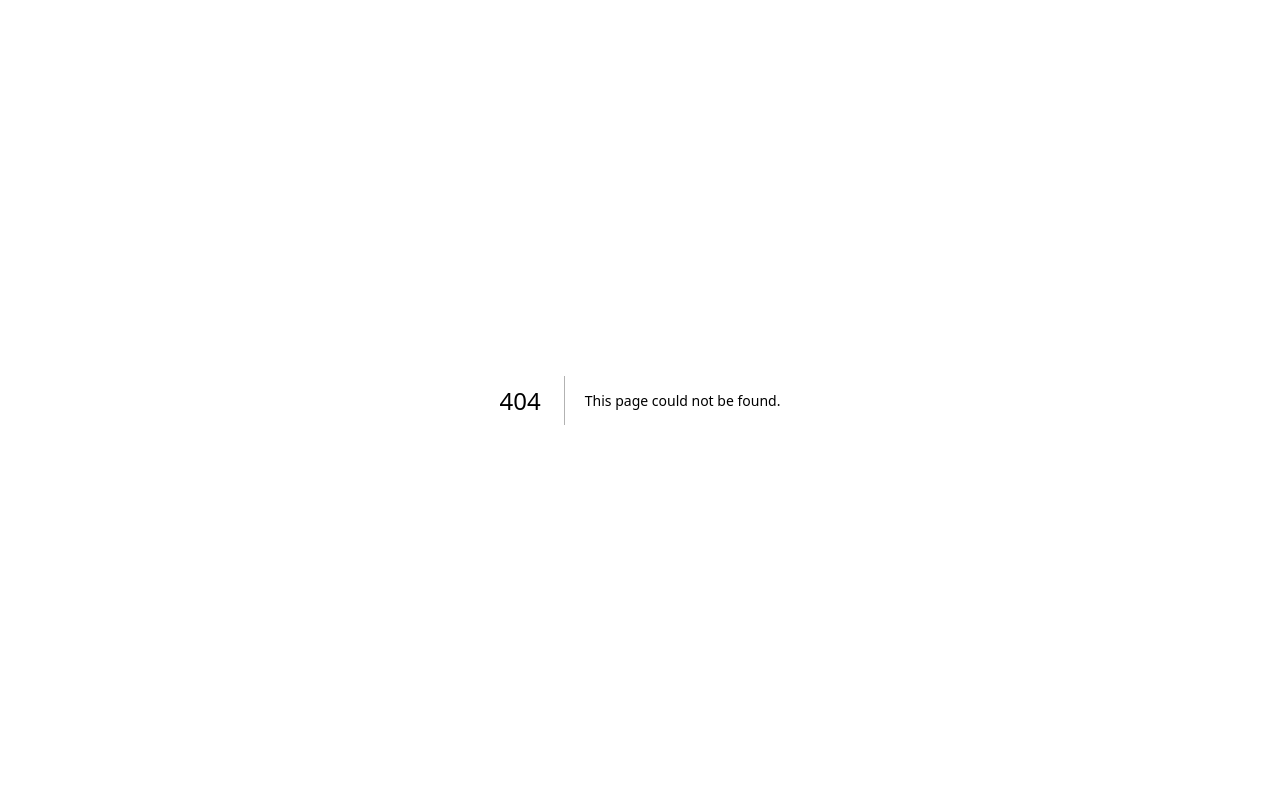
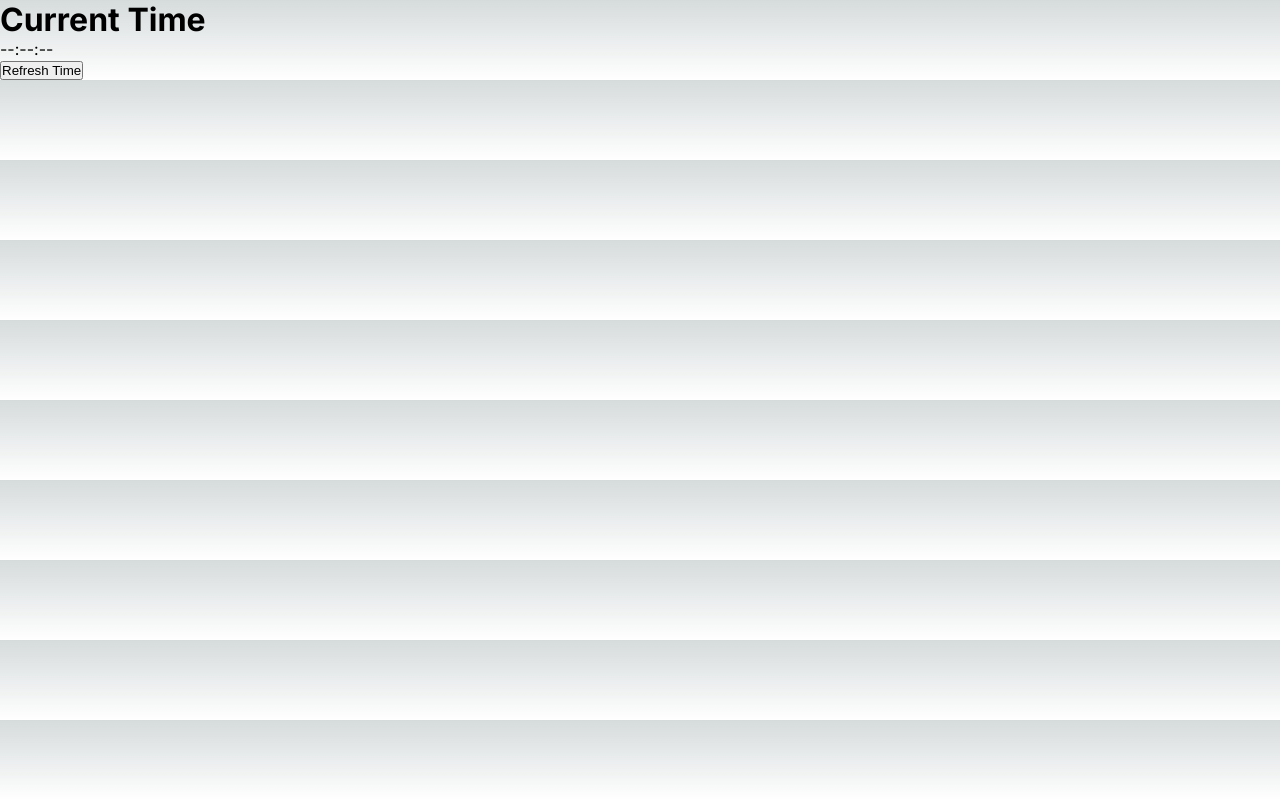
Before and after one commit to morsig01/project_kilde, a Next.js app: page /clock in a window 1280 px wide. Before the commit this address had no page. Built offline with nearby package versions, Linux system fonts and the light colour scheme; no server answers.

Commit message:
add ting i guess

```diff
--- /dev/null
+++ b/src/app/clock/page.js
@@ -0,0 +1,34 @@
+"use client";
+
+import "./page.css";
+import { useEffect, useState } from "react";
+
+export default function Home() {
+    const [time, setTime] = useState('--:--:--');
+
+    const fetchTime = () => {
+        const apiUrl = 'http://127.0.0.1:5000/api/clock';
+
+        fetch(apiUrl)
+            .then(response => response.json())
+            .then(data => {
+                setTime(data.time);
+            })
+            .catch(error => {
+                console.error('Error fetching time:', error);
+            });
+    };
+
+    useEffect(() => {
+
+        fetchTime();
+    }, []);
+
+    return (
+        <div className="clock-container">
+            <h1>Current Time</h1>
+            <div className="time" id="clock">{time}</div>  {/* Render the state variable */}
+            <button className="refresh-btn" onClick={fetchTime}>Refresh Time</button>
+        </div>
+    );
+}
```
Also changed, not shown: src/app/clock/page.css (added).
